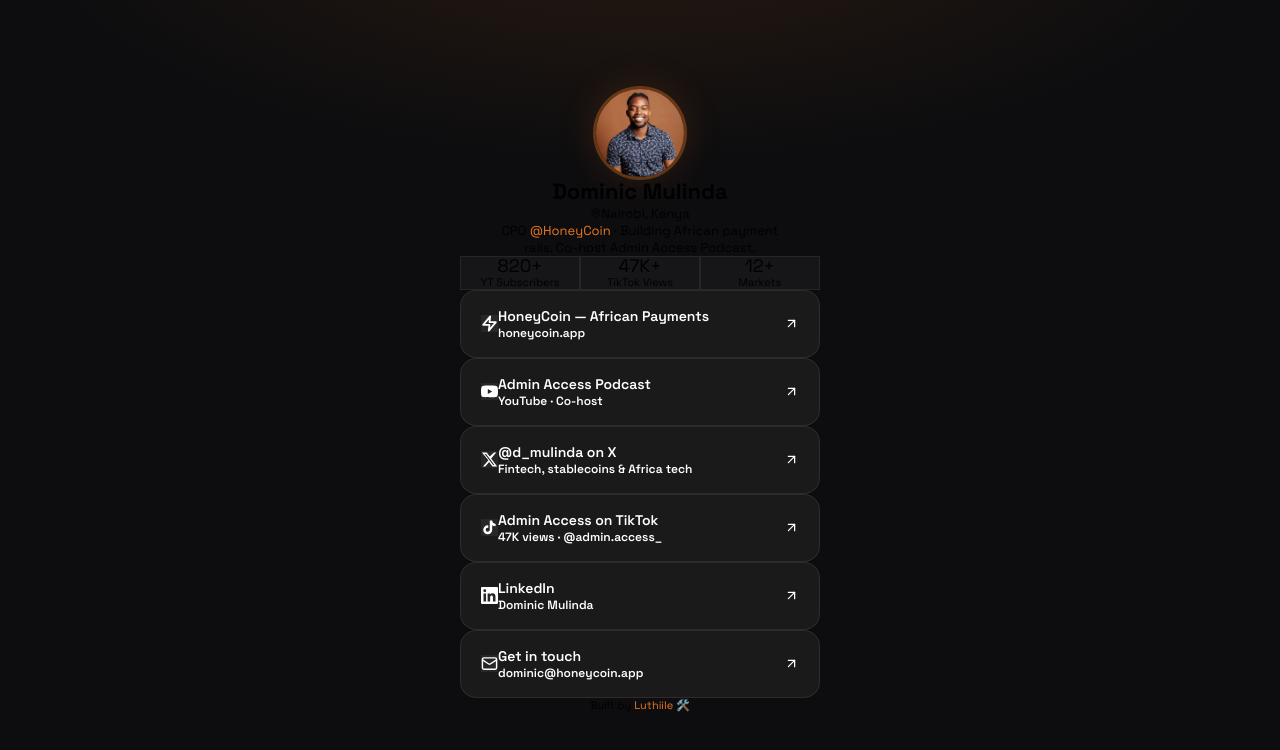
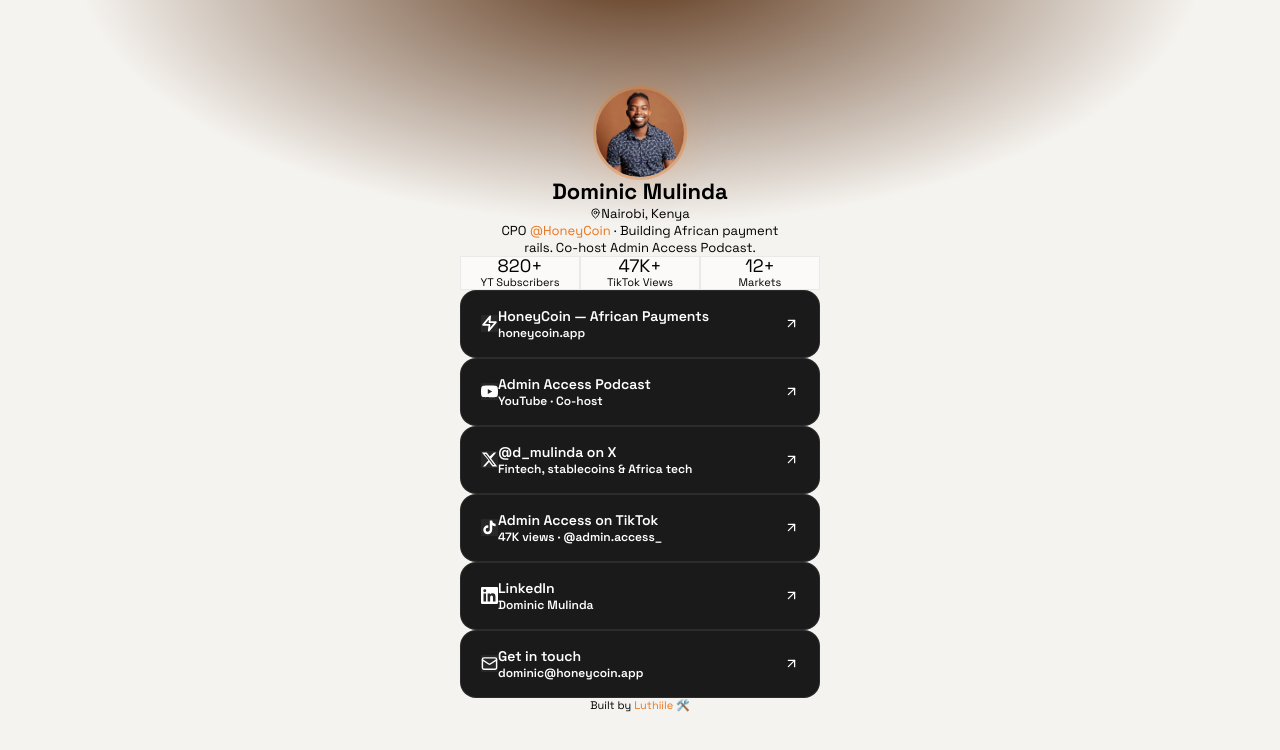
Before and after one commit to mulindaD/dom-links, a Next.js app: page / in a window 1280 px wide. Shown: the top 750 px of the page. Built offline with nearby package versions, Linux system fonts and the light colour scheme.

Commit message:
redesign: off-white gradient bg, dark text for light mode

```diff
--- a/app/page.tsx
+++ b/app/page.tsx
@@ -100,7 +100,7 @@
       className="min-h-screen flex flex-col items-center justify-center px-5 py-16"
       style={{
         background:
-          "radial-gradient(ellipse 80% 50% at 50% -10%, rgba(232,119,34,0.12) 0%, transparent 60%), #0d0d0f",
+          "radial-gradient(ellipse 80% 60% at 50% -5%, rgba(232,119,34,0.35) 0%, #f5f3ef 55%)",
       }}
     >
       <div className="w-full max-w-[360px] flex flex-col items-center">
@@ -129,23 +129,23 @@
         {/* ── Name + location ──────────────────────────────────────── */}
         {/* Fix 2: name text-white, location text-zinc-400 (was 500) */}
         <div className="a1 text-center mb-3">
-          <h1 className="text-[22px] font-bold text-white tracking-tight leading-tight">
+          <h1 className="text-[22px] font-bold text-gray-900 tracking-tight leading-tight">
             Dominic Mulinda
           </h1>
           <div className="flex items-center justify-center gap-1 mt-1.5">
-            <MapPin size={11} className="text-zinc-400" />
-            <span className="text-[13px] text-zinc-400">Nairobi, Kenya</span>
+            <MapPin size={11} className="text-gray-400" />
+            <span className="text-[13px] text-gray-500">Nairobi, Kenya</span>
           </div>
         </div>
 
         {/* ── Bio ──────────────────────────────────────────────────── */}
         {/* Fix 2: text-zinc-300 — clearly visible on dark bg */}
-        <p className="a2 text-[13px] text-zinc-300 text-center leading-relaxed max-w-[280px] mb-8">
+        <p className="a2 text-[13px] text-gray-600 text-center leading-relaxed max-w-[280px] mb-8">
           CPO{" "}
           <span className="text-[#E87722] font-medium">@HoneyCoin</span>
           {" · "}Building African payment rails.
           Co-host{" "}
-          <span className="text-white font-medium">Admin Access Podcast</span>.
+          <span className="text-gray-900 font-medium">Admin Access Podcast</span>.
         </p>
 
         {/* ── Stats ────────────────────────────────────────────────── */}
@@ -159,14 +159,14 @@
               key={s.l}
               className="flex flex-col items-center py-3.5 rounded-2xl"
               style={{
-                background: "rgba(255,255,255,0.04)",
-                border: "1px solid rgba(255,255,255,0.07)",
+                background: "rgba(255,255,255,0.6)",
+                border: "1px solid rgba(0,0,0,0.07)",
               }}
             >
-              <span className="text-[18px] font-bold text-white leading-none">
+              <span className="text-[18px] font-bold text-gray-900 leading-none">
                 {s.v}
               </span>
-              <span className="text-[11px] text-zinc-400 mt-1 text-center leading-tight">
+              <span className="text-[11px] text-gray-500 mt-1 text-center leading-tight">
                 {s.l}
               </span>
             </div>
@@ -207,7 +207,7 @@
 
         {/* ── Footer ───────────────────────────────────────────────── */}
         <div className="a4 mt-10 text-center">
-          <p className="text-[11px] text-zinc-700">
+          <p className="text-[11px] text-gray-400">
             Built by <span className="text-[#E87722]">Luthiile</span> 🛠️
           </p>
         </div>
```
